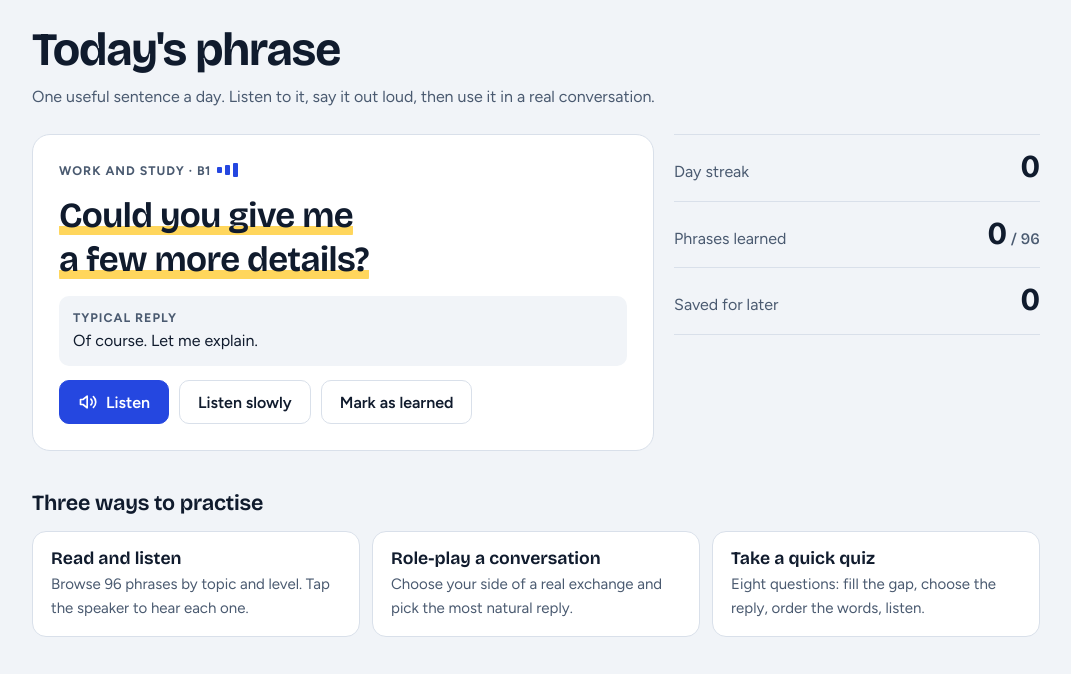
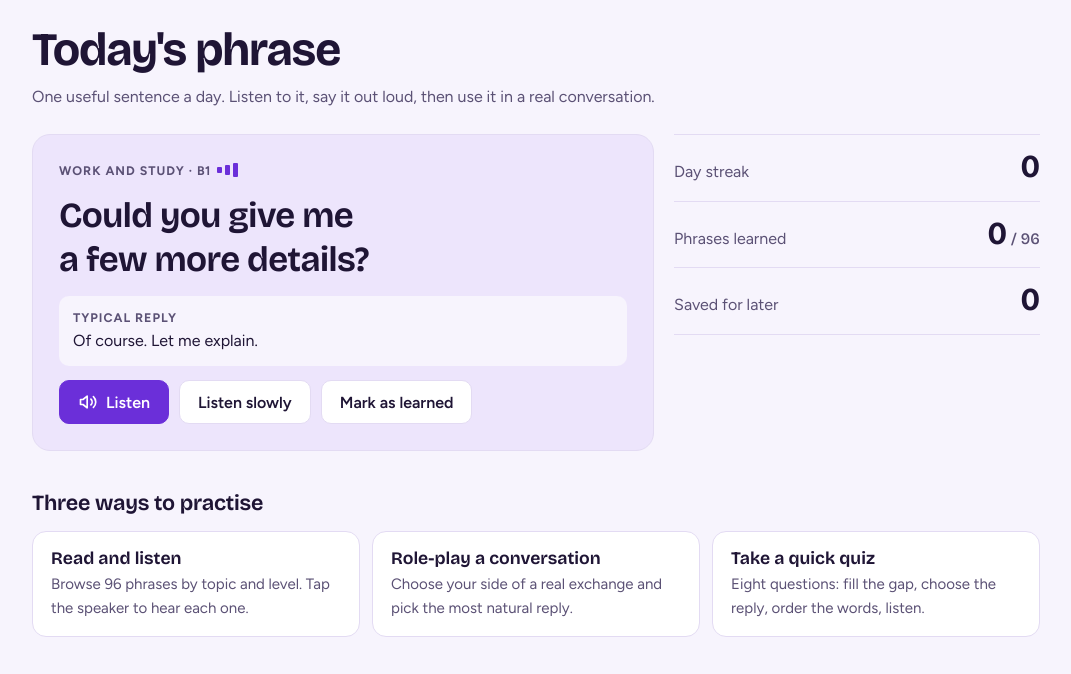
Before and after one commit to amnaiqbal14/everyday-english-guide, a plain HTML site: page index.html in a window 1280 px wide. Shown: the part 69-743 px from the top of the page, without its empty margins (104-1175 px from the left). Drawn offline with nearby package versions, Linux system fonts and the light colour scheme.

Commit message:
Add files via upload

```diff
--- a/index.html
+++ b/index.html
@@ -11,28 +11,28 @@
 <style>
 /* Layout concept: a sticky header with five tabs over one calm column. Phrases are ruled lists, dialogues are chat bubbles, practice is one question at a time. The only loud element is the marigold highlighter that marks whatever is being spoken. */
 :root{
-  --bg:#F1F4F8; --surface:#FFFFFF; --ink:#101B2D; --ink-2:#4A5A70; --line:#D9E0EA;
-  --accent:#2547E0; --accent-fg:#FFFFFF; --accent-soft:#E4E9FD;
-  --hl:#FFD65C; --hl-ink:#101B2D;
+  --bg:#F7F4FD; --surface:#FFFFFF; --ink:#1F1535; --ink-2:#5B5175; --line:#E3DBF3;
+  --accent:#6B2FD9; --accent-fg:#FFFFFF; --accent-soft:#EDE5FC;
+  --hl:#FFD65C; --hl-ink:#1F1535;
   --good:#17794A; --good-soft:#DDF3E8; --bad:#B8321F; --bad-soft:#FBE4E0;
-  --shadow:0 10px 30px rgba(16,27,45,.14);
+  --shadow:0 10px 30px rgba(31,21,53,.14);
   --font-display:'Bricolage Grotesque','Segoe UI',system-ui,sans-serif;
   --font-body:'Figtree','Segoe UI',system-ui,-apple-system,sans-serif;
 }
 @media (prefers-color-scheme: dark){
   :root:not([data-theme="light"]){
-    --bg:#0D1422; --surface:#151E31; --ink:#EAF0FA; --ink-2:#9FB0C9; --line:#263249;
-    --accent:#8AA0FF; --accent-fg:#0D1422; --accent-soft:#1D2A55;
-    --hl:#F2C14E; --hl-ink:#0D1422;
+    --bg:#150E26; --surface:#1F1636; --ink:#F1ECFB; --ink-2:#B5A9D3; --line:#35294F;
+    --accent:#B596FF; --accent-fg:#150E26; --accent-soft:#33235E;
+    --hl:#F2C14E; --hl-ink:#150E26;
     --good:#4CC38A; --good-soft:#12352A; --bad:#FF8A78; --bad-soft:#3A1B1A;
     --shadow:0 10px 30px rgba(0,0,0,.5);
     color-scheme:dark;
   }
 }
 :root[data-theme="dark"]{
-  --bg:#0D1422; --surface:#151E31; --ink:#EAF0FA; --ink-2:#9FB0C9; --line:#263249;
-  --accent:#8AA0FF; --accent-fg:#0D1422; --accent-soft:#1D2A55;
-  --hl:#F2C14E; --hl-ink:#0D1422;
+  --bg:#150E26; --surface:#1F1636; --ink:#F1ECFB; --ink-2:#B5A9D3; --line:#35294F;
+  --accent:#B596FF; --accent-fg:#150E26; --accent-soft:#33235E;
+  --hl:#F2C14E; --hl-ink:#150E26;
   --good:#4CC38A; --good-soft:#12352A; --bad:#FF8A78; --bad-soft:#3A1B1A;
   --shadow:0 10px 30px rgba(0,0,0,.5);
   color-scheme:dark;
@@ -114,9 +114,9 @@ mark{background:var(--hl);color:var(--hl-ink);padding:0 2px;border-radius:3px}
 
 /* Today */
 .today-grid{display:grid;grid-template-columns:minmax(0,1.7fr) minmax(0,1fr);gap:20px;align-items:stretch}
-.potd{background:var(--surface);border:1px solid var(--line);border-radius:18px;padding:26px;display:grid;gap:14px;align-content:start}
+.potd{background:var(--accent-soft);border:1px solid var(--line);border-radius:18px;padding:26px;display:grid;gap:14px;align-content:start}
 .potd-text{margin:0;font:650 clamp(1.5rem,3.6vw,2.2rem)/1.25 var(--font-display);letter-spacing:-.015em;text-wrap:balance}
-.hl{background-image:linear-gradient(var(--hl),var(--hl));background-size:100% .26em;background-position:0 94%;background-repeat:no-repeat;-webkit-box-decoration-break:clone;box-decoration-break:clone}
+.hl{-webkit-box-decoration-break:clone;box-decoration-break:clone}
 .hl.speaking{background-size:100% 100%;color:var(--hl-ink);box-shadow:none}
 .potd-note{margin:0;color:var(--ink-2)}
 .potd-reply{margin:0;padding:12px 14px;background:var(--bg);border-radius:10px;display:grid;gap:2px}
```
